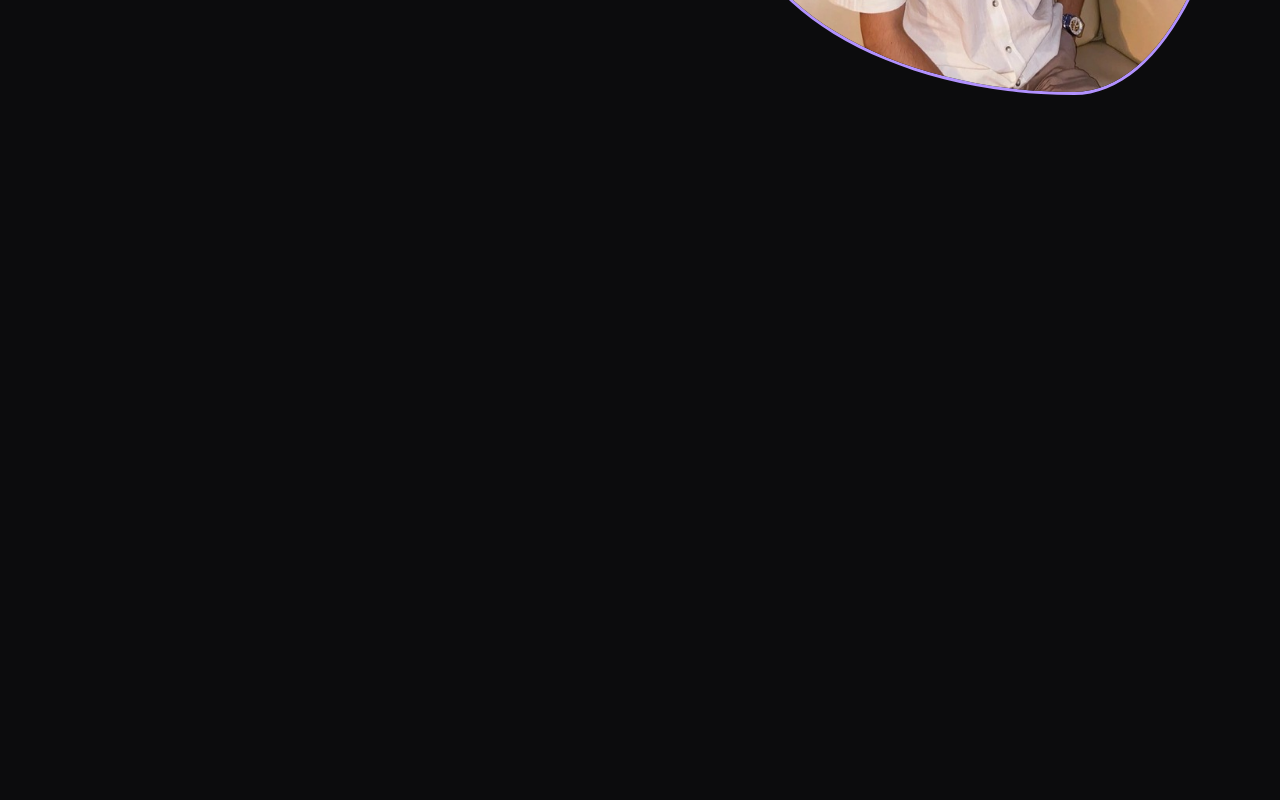
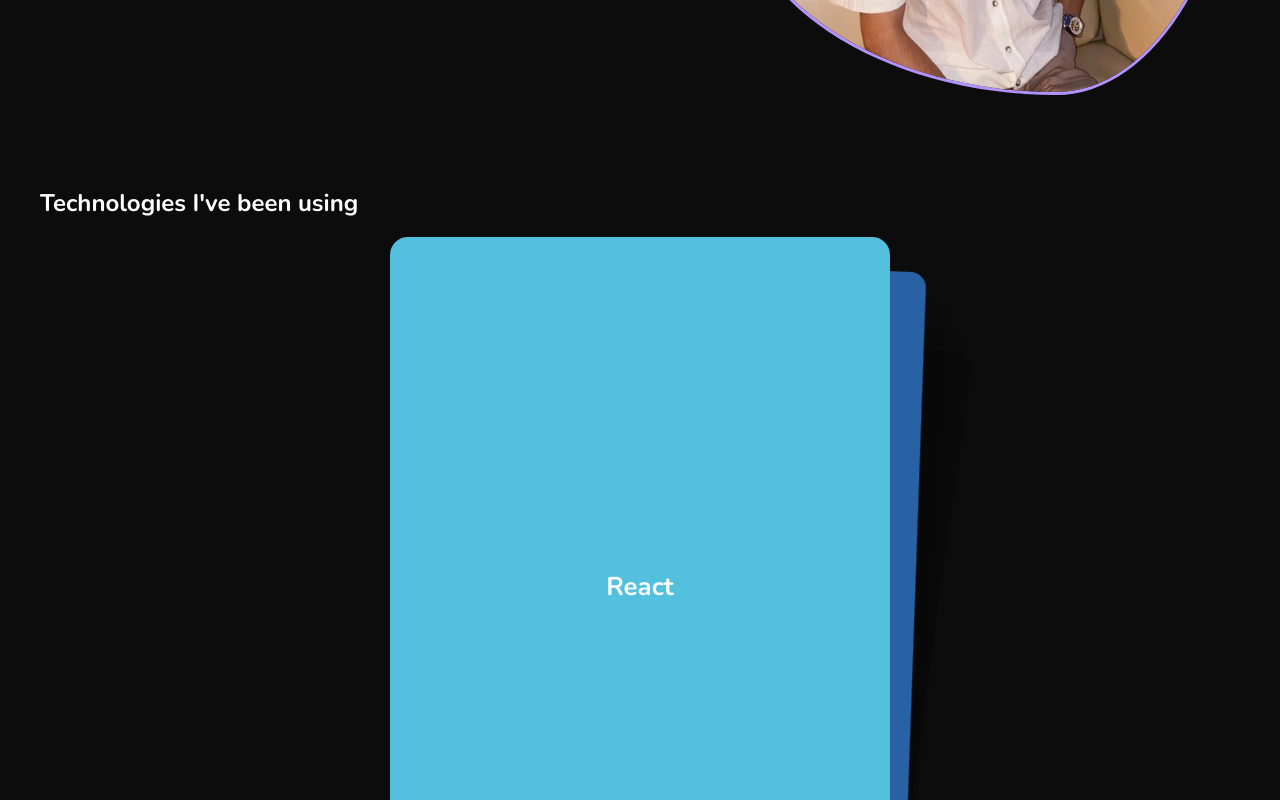
Before and after one commit to AlexSvistunov/portfolio-project, a React (Vite) app: page / in a window 1280 px wide. Shown: the part 580-1380 px from the top of the page. Before the commit the page ends 800 px from the top, so only its background shows below. Built offline with nearby package versions, Linux system fonts and the light colour scheme.

Commit message:
add slider with cards effect

```diff
--- a/package.json
+++ b/package.json
@@ -11,7 +11,8 @@
   },
   "dependencies": {
     "react": "^18.2.0",
-    "react-dom": "^18.2.0"
+    "react-dom": "^18.2.0",
+    "swiper": "^11.1.1"
   },
   "devDependencies": {
     "@types/react": "^18.2.66",
--- a/src/App.jsx
+++ b/src/App.jsx
@@ -2,6 +2,7 @@
 import './App.css'
 import Header from './components/header/Header'
 import Hero from './components/hero/Hero'
+import Tech from './components/tech/Tech'
 
 function App() {
 
@@ -9,6 +10,7 @@ function App() {
     <>
       <Header/>
       <Hero/>
+      <Tech/>
     </>
   )
 }
--- /dev/null
+++ b/src/components/tech-slider/TechSlider.jsx
@@ -0,0 +1,51 @@
+import React, { useRef, useState } from "react";
+
+import { Swiper, SwiperSlide } from "swiper/react";
+
+import "swiper/css";
+import "swiper/css/effect-cards";
+
+// import required modules
+import { EffectCards } from "swiper/modules";
+
+import "./TechSlider.scss";
+
+const TechSlider = () => {
+  return (
+    <>
+      <Swiper
+        effect={"cards"}
+        grabCursor={true}
+        modules={[EffectCards]}
+        className="mySwiper"
+      >
+        <SwiperSlide>
+          <div className="slide__inner" style={{backgroundColor: 'rgba(83, 193, 222, 1)'}}>
+            <h3 className="slide__title">React</h3>
+            {/* <img src="/react-icon.svg"></img> */}
+          </div>
+        </SwiperSlide>
+
+        <SwiperSlide>
+        <div className="slide__inner" style={{backgroundColor: 'rgba(48, 115, 192, 1)'}}>
+            <h3 className="slide__title">Typescript</h3>
+            {/* <img src="/react-icon.svg"></img> */}
+          </div>
+        </SwiperSlide>
+        <SwiperSlide>Redux Toolkit</SwiperSlide>
+        <SwiperSlide>JavaScript</SwiperSlide>
+        <SwiperSlide>Scss</SwiperSlide>
+        <SwiperSlide>Css</SwiperSlide>
+
+        {/* <SwiperSlide>TailWind</SwiperSlide>
+        <SwiperSlide>HTML</SwiperSlide>
+        <SwiperSlide>Jest</SwiperSlide>
+        <SwiperSlide>Vite</SwiperSlide>
+        <SwiperSlide>Gulp</SwiperSlide>
+        <SwiperSlide>BEM</SwiperSlide> */}
+      </Swiper>
+    </>
+  );
+};
+
+export default TechSlider;
--- /dev/null
+++ b/src/components/tech-slider/TechSlider.scss
@@ -0,0 +1,43 @@
+
+.swiper {
+  width: 500px;
+  height: 700px;
+}
+
+.swiper-slide {
+  display: flex;
+  align-items: center;
+  justify-content: center;
+  border-radius: 18px;
+  font-size: 22px;
+  font-weight: bold;
+  color: #fff;
+}
+
+
+
+.slide {
+  &__inner {
+
+    // display: flex;
+    // flex-direction: column;
+    // align-items: center;
+
+
+    display: flex;
+    justify-content: center;
+    align-items: center;
+    height: 100%;
+    width: 100%;
+    padding: 25px;
+
+    & img {
+      display: block;
+      margin-top: auto;
+      width: 100px;
+      height: 100px;
+    }
+  }
+
+
+}
--- /dev/null
+++ b/src/components/tech/Tech.jsx
@@ -0,0 +1,15 @@
+import TechSlider from '../tech-slider/TechSlider'
+import './Tech.scss'
+
+const Tech = () => {
+  return (
+    <section className="tech">
+      <div className="container">
+        <h2 className='tech__title'>Technologies I've been using</h2>
+        <TechSlider/>
+      </div>
+    </section>
+  )
+}
+
+export default Tech
--- /dev/null
+++ b/src/components/tech/Tech.scss
@@ -0,0 +1,3 @@
+.tech {
+  padding: var(--section-gap) 0;
+}
```
Also changed, not shown: public/react-icon.svg (added), 1 other file (tests, documents, lock files or other folders).
